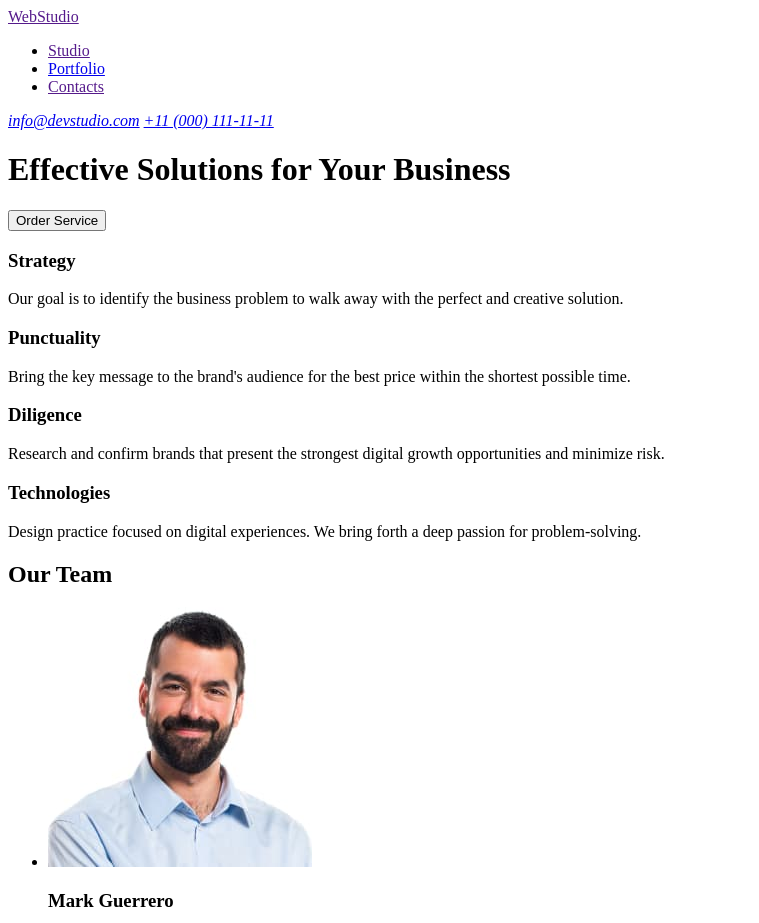
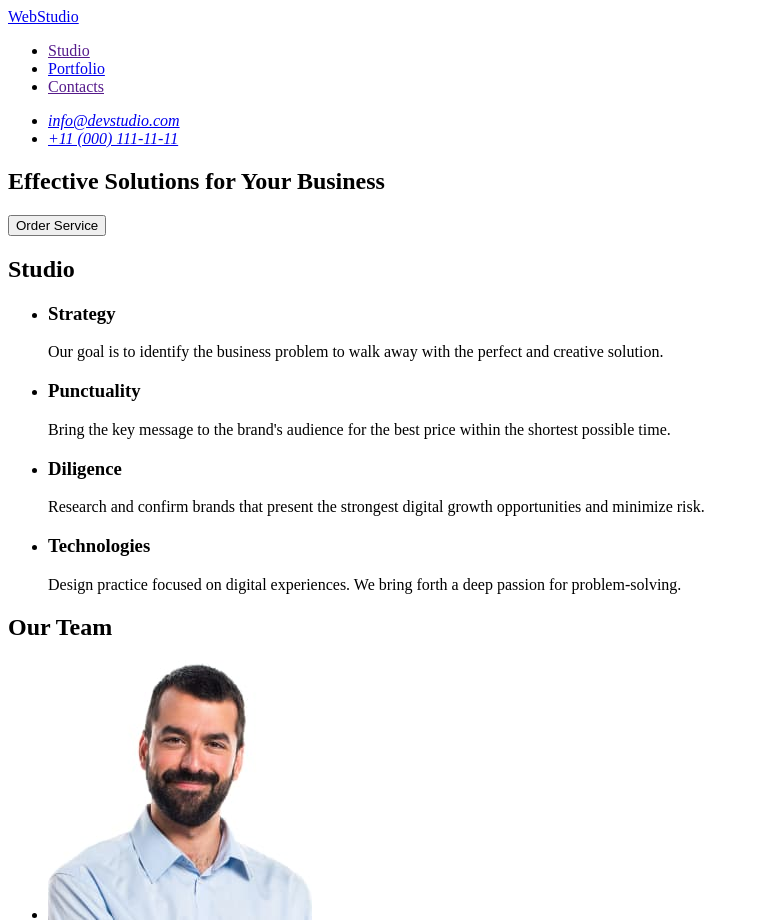
Before and after one commit to ValeriiaVyshniak/goit-markup-hw-01, a plain HTML site: page index.html in a window 1280 px wide. Shown: the top 923 px of the page, without its empty margins (0-759 px from the left). Drawn offline with Linux system fonts and the light colour scheme.

Commit message:
module-01-ver.1.3

```diff
--- a/index.html
+++ b/index.html
@@ -9,7 +9,7 @@
 
 <body>
     <header>
-        <a href="">WebStudio</a>
+        <a href="./index.html">WebStudio</a>
         <nav>
             <ul>
                 <li><a href="">Studio</a></li>
@@ -18,45 +18,64 @@
             </ul>
         </nav>
         <address>
-            <a href="mailto:info@devstudio.com">info@devstudio.com</a>
-            <a href="tel:+11(000)111-11-11">+11 (000) 111-11-11</a>
+            <ul>
+                <li><a href="mailto:info@devstudio.com">info@devstudio.com</a></li>
+                <li><a href="tel:+110001111111">+11 (000) 111-11-11</a></li>
+            </ul>
         </address>
 
     </header>
     <main>
+        <section>
             <h1>Effective Solutions for Your Business</h1>
             <button type="button">Order Service</button>
+        </section>
         <section>
+            <h2>Studio</h2>
+            <ul>
+                <li>
                     <h3>Strategy</h3>
-            <p>Our goal is to identify the business problem to walk away with the perfect and creative solution.</p>
+                    <p>Our goal is to identify the business problem to walk away with the perfect and creative solution.
+                    </p>
+                </li>
+                <li>
                     <h3>Punctuality</h3>
-            <p>Bring the key message to the brand's audience for the best price within the shortest possible time.</p>
+                    <p>Bring the key message to the brand's audience for the best price within the shortest possible
+                        time.</p>
+                </li>
+                <li>
                     <h3>Diligence</h3>
-            <p>Research and confirm brands that present the strongest digital growth opportunities and minimize risk.
+                    <p>Research and confirm brands that present the strongest digital growth opportunities and minimize
+                        risk.
                     </p>
+                </li>
+                <li>
                     <h3>Technologies</h3>
-            <p>Design practice focused on digital experiences. We bring forth a deep passion for problem-solving.</p>
+                    <p>Design practice focused on digital experiences. We bring forth a deep passion for
+                        problem-solving.</p>
+                </li>
+            </ul>
         </section>
         <section id="OurTeam">
             <h2>Our Team</h2>
             <ul>
                 <li>
-                    <img src="images/middle_age_man.jpg" alt="middle_age_man" width="264" height="260">
+                    <img src="./images/middle_age_man.jpg" alt="middle_age_man" width="264" height="260">
                     <h3>Mark Guerrero</h3>
                     <p>Product Designer</p>
                 </li>
                 <li>
-                    <img src="images/young_smiling_man.jpg" alt="young_smiling_man" width="264" height="260">
+                    <img src="./images/young_smiling_man.jpg" alt="young_smiling_man" width="264" height="260">
                     <h3>Tom Ford</h3>
                     <p>Frontend Developer</p>
                 </li>
                 <li>
-                    <img src="images/young_woman.jpg" alt="young_woman" width="264" height="260">
+                    <img src="./images/young_woman.jpg" alt="young_woman" width="264" height="260">
                     <h3>Camila Garcia</h3>
                     <p>Marketing</p>
                 </li>
                 <li>
-                    <img src="images/young_man.jpg" alt="young_man" width="264" height="260">
+                    <img src="./images/young_man.jpg" alt="young_man" width="264" height="260">
                     <h3>Daniel Wilson</h3>
                     <p>UI Designer</p>
                 </li>
@@ -64,7 +83,7 @@
         </section>
     </main>
     <footer>
-        <a href="">WebStudio</a>
+        <a href="./index.html">WebStudio</a>
         <p>Increase the flow of customers and sales for your business with digital marketing & growth solutions.</p>
     </footer>
 
```
Lines whose indentation alone changed are shown as unchanged.
